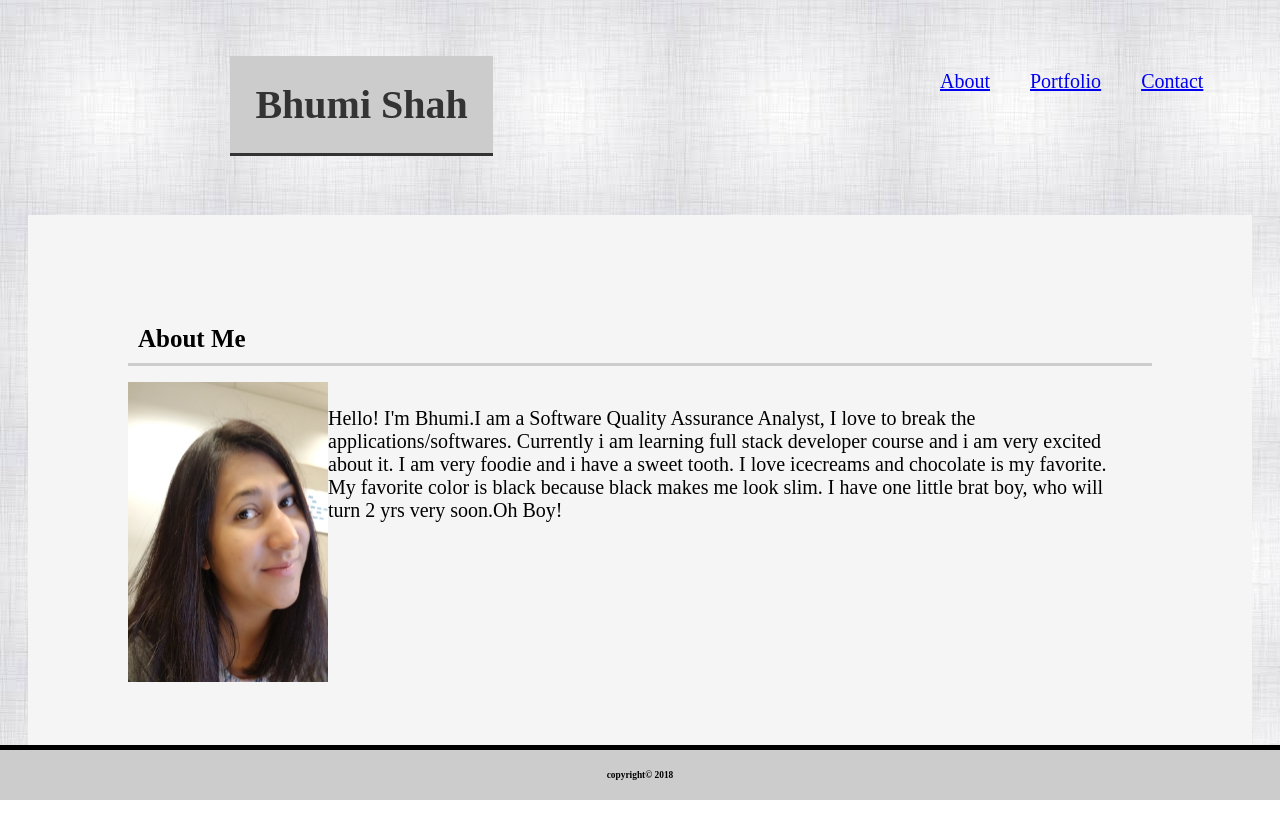
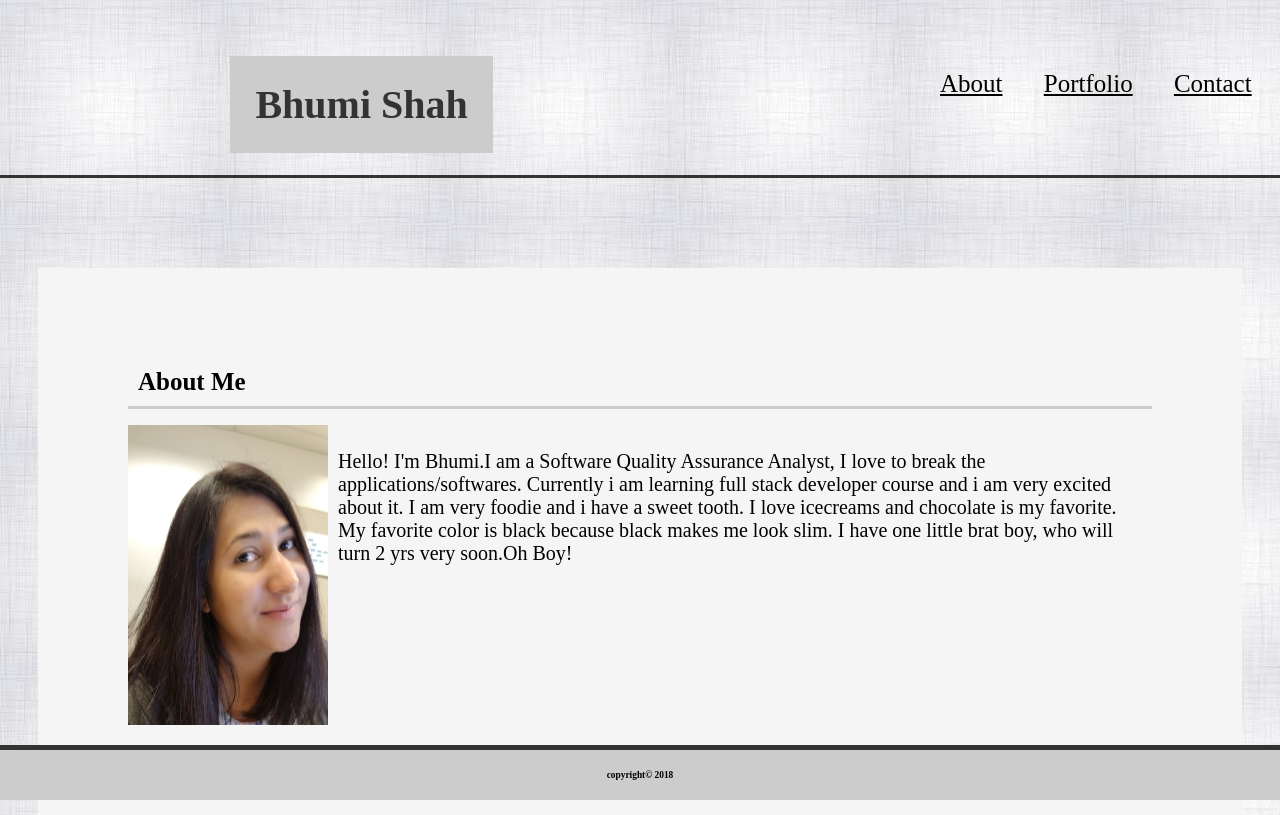
Before and after one commit to bshah111/Basic-Portfolio, a plain HTML site: page index.html in a window 1280 px wide. Drawn offline with Linux system fonts and the light colour scheme; files whose address does not match are found by name.

Commit message:
updated code

```diff
--- a/assets/css/style.css
+++ b/assets/css/style.css
@@ -9,6 +9,15 @@
     clear: both;
   }
 
+    .container {
+    width: 1024px;
+    margin: 0 auto;
+    background-color:whitesmoke;
+    padding: 90px;
+    margin-top: 90px;
+    position: relative;
+}
+
   header{
       padding: 25px;
       color: #333;
@@ -17,11 +26,18 @@
       position: absolute;
       left: 18%;
       top: 7%;
-      border-bottom: solid;
       font-size: 20px;
   }
 
+  .border{
+
+    border-bottom: solid;
+    border-bottom-color: #333;
+    margin-top: 125px;
+  }
+
   body{
+
       font-size: 14px;
       font-weight: normal;
       padding-top: 50px;
@@ -30,33 +46,37 @@
   .navigation{
 
     padding: 20px;
-    color: #333;
     float: right;
     width: 25%;
-    font-size: 20px;
+    font-size: 25px;
     word-spacing: 35px;
-
   }
 
-  .container {
-    width: 1024px;
-    margin: 0 auto;
-    background-color:whitesmoke;
-    padding: 100px;
-    margin-top: 165px;
+a:link{
+    color: black;
+}
 
+a:hover {
+    color:navy;
+    background:#ccc;
+    padding: 15px;
+}
+
+a:active {
+    color: #333;
 }
 
 #About-me,#me-image {
     float: left;
-
-}
+ }
+ #me-image{
+     margin-right: 10px;
+ }
 
 p{
     padding: 25px ;
     font-size: 20px;
     margin-left: 15px;
-
 }
 
 
@@ -70,6 +90,7 @@ footer {
     padding: 20px;
     border-top:solid;
     border-top-width: 5px;
+    border-top-color: #333
 }
 
 .background{
@@ -119,7 +140,7 @@ input[type=email]{
     border-radius: 4px;
     box-sizing: border-box;
     font-size: 15px;
-    display:inherit;
+    display:inline-block ;
 }
 
 #contact-submit{
--- a/index.html
+++ b/index.html
@@ -23,14 +23,17 @@
                 <a href="contact.html">Contact</a>
 
     </div>
+    <div class="border"> </div>
 
-    <div class="container clearfix">
+
+    <div class="container  clearfix">
             <!-- About Me Info -->
 
                     <h2>About Me</h2>
                     <br>
-                    <img id= "me-image" height= 300px, width = 200px, src="C:\Users\bshah\Desktop\code\Basic-Portfolio\assets\images\Bhumi1.jpg" alt="Bhumi.jpg" />
-                    <p style="clear:unset">
+                    <img id= "me-image" height= 300px, width = 200px, src="../Basic-Portfolio/assets/images/Bhumi1.jpg" alt="Bhumi.jpg" />
+
+                    <p>
                          Hello! I'm Bhumi.I am a Software Quality Assurance Analyst, I love to break the applications/softwares. Currently i am learning full stack developer course and i am very excited about it. I am very foodie and i have a sweet tooth. I love icecreams and chocolate is my favorite. My favorite color is black because black makes me look slim. I have one little brat boy, who will turn 2 yrs very soon.Oh Boy!
                     </p>
 
```
Also changed, not shown: contact.html (+3 -2 lines), portfolio.html (+4 -1 lines).
